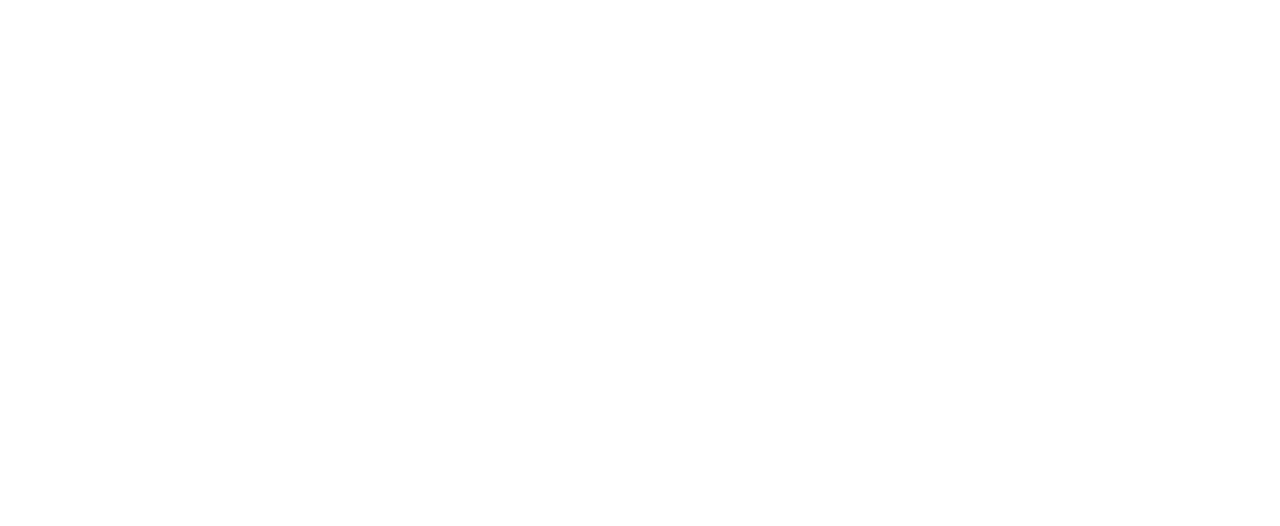
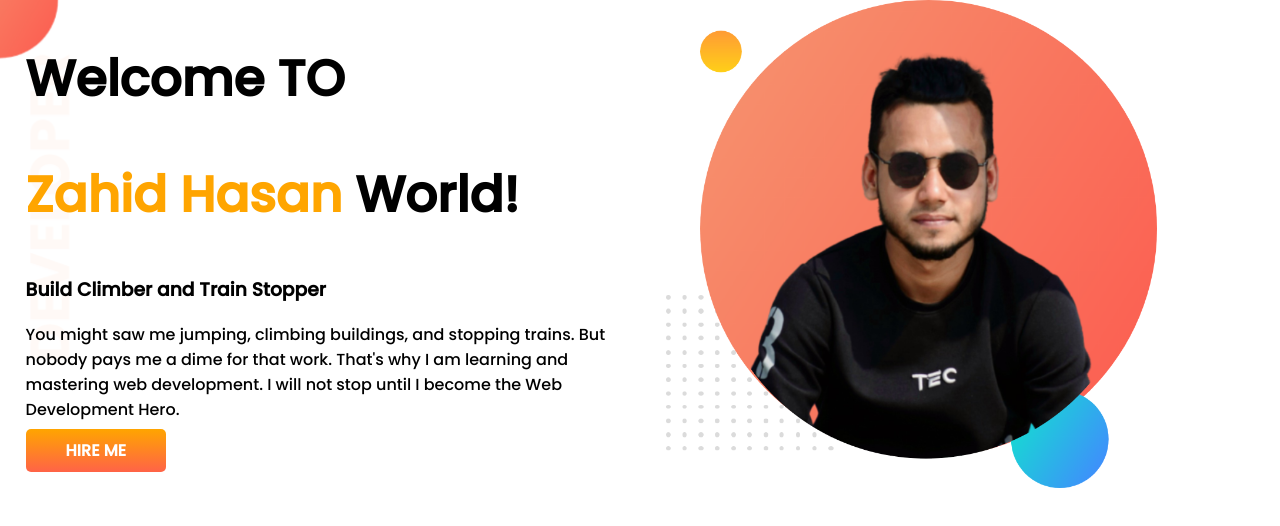
Before and after one commit to zahidux/Zahid-Hasan-Portfolio, a plain HTML site: page index.html in a window 1280 px wide. Drawn offline with Linux system fonts and the light colour scheme.

Commit message:
top banner adder

```diff
--- a/index.html
+++ b/index.html
@@ -5,9 +5,23 @@
     <meta http-equiv="X-UA-Compatible" content="IE=edge">
     <meta name="viewport" content="width=device-width, initial-scale=1.0">
     <title>Zahid Hasan Portfolio</title>
+    <link rel="preconnect" href="https://fonts.googleapis.com">
+    <link rel="preconnect" href="https://fonts.gstatic.com" crossorigin>
+    <link href="https://fonts.googleapis.com/css2?family=Poppins:wght@500&display=swap" rel="stylesheet">
     <link rel="stylesheet" href="style.css">
 </head>
 <body>
-
+ <section class="top-banner">
+    <div class="half-width">
+        <h1>Welcome TO</h1>
+        <H1><span class="orange-color">Zahid Hasan</span> World!</H1>
+        <h3>Build Climber and Train Stopper</h3>
+        <p>You might saw me jumping, climbing buildings, and stopping trains. But nobody pays me a dime for that work. That's why I am learning and mastering web development. I will not stop until I become the Web Development Hero.</p>
+        <a class="link-button" target="_blank" href="https://www.linkedin.com/feed/">HIRE ME</a>
+    </div>
+        <div class="half-width">
+            <img src="images/zahidux.png" alt="">
+        </div>
+ </section>
 </body>
 </html>
--- a/style.css
+++ b/style.css
@@ -0,0 +1,32 @@
+body{
+    font-family: 'Poppins', sans-serif;
+    margin: 0px;
+}
+h1{
+    font-size: 50px;
+}
+.orange-color{
+    color: orange;
+}
+section{
+    display: flex;
+}
+.half-width{
+    width: 50%;
+    padding-left: 2%;
+}
+.half-width img{
+    width: 80%;
+}
+.link-button{
+    text-decoration: none;
+    background-image: linear-gradient(orange, tomato);
+    padding: 10px 40px;
+    color: white;
+    font-weight: 700;
+    border-radius: 5px;
+}
+.top-banner{
+    background-image: url(images/top-banner.png);
+    background-repeat: no-repeat;
+}
```
Also changed, not shown: images/dream-bg.png (added), images/exp-bg.png (added), images/jhankar.png (added), images/jhankar2.png (added), images/my-bg.png (added), images/my-bg2.png (added), images/top-banner.png (added), images/zahidux.png (added).
